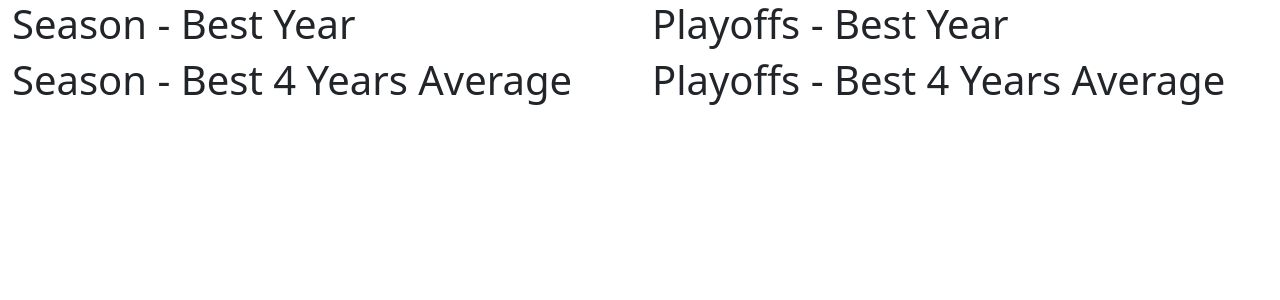
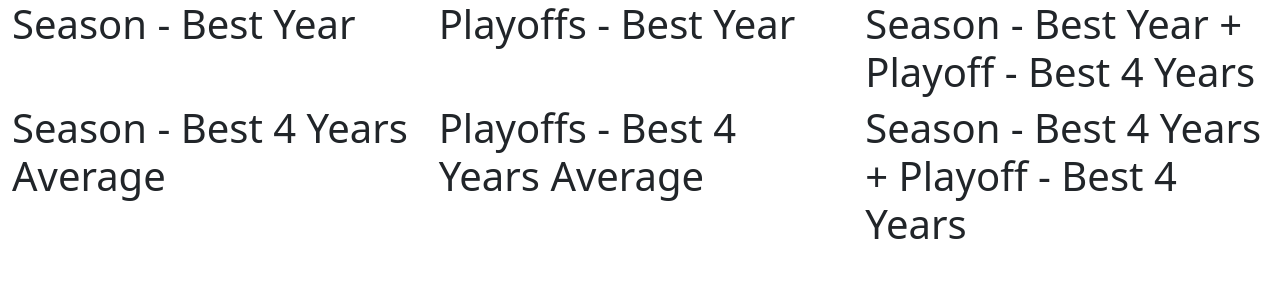
Before and after one commit to d4nieldev/basketball-stats-pandas, a Flask app: template templates/basketball_stats.html in a window 1280 px wide. Shown: the top 300 px of the page. Run offline with Flask 2, Linux system fonts and the light colour scheme; the template is opened without the code that fills it, so the values that code supplies are empty.

Commit message:
added average tables

```diff
--- a/app.py
+++ b/app.py
@@ -26,5 +26,7 @@ def index():
         season_best_year=[top100[0].to_html(classes='data')],
         playoffs_best_year=[top100[1].to_html(classes='data')],
         season_avg_best4=[top100[2].to_html(classes='data')],
-        playoffs_avg_best4=[top100[3].to_html(classes='data')]
+        playoffs_avg_best4=[top100[3].to_html(classes='data')],
+        season_best_year_playoffs_avg=[top100[4].to_html(classes='data')],
+        season_best_4_years_playoffs_avg=[top100[5].to_html(classes='data')],
     )
--- a/static/script.js
+++ b/static/script.js
@@ -1,5 +1,5 @@
 $(document).ready(function(){
-    $("table thead tr:last-child").remove();
+    $("table thead tr:nth-child(2)").remove();
 
     $("table tbody tr").each(function(){
         const id = $(this).find("th").text()
--- a/templates/basketball_stats.html
+++ b/templates/basketball_stats.html
@@ -18,29 +18,41 @@
 <body>
 <div class="container-fluid">
     <div id="best_year" class="row">
-        <div class="col-6">
+        <div class="col-4">
             <h1>Season - Best Year</h1>
             {% for table in season_best_year %}
                 {{ table|safe }}
             {% endfor %}
         </div>
-        <div class="col-6">
+        <div class="col-4">
             <h1>Playoffs - Best Year</h1>
             {% for table in playoffs_best_year %}
                 {{ table|safe }}
             {% endfor %}
         </div>
+        <div class="col-4">
+            <h1>Season - Best Year + Playoff - Best 4 Years</h1>
+            {% for table in season_best_year_playoffs_avg %}
+                {{ table|safe }}
+            {% endfor %}
+        </div>
     </div>
     <div id="best4_years" class="row">
-        <div class="col-6">
+        <div class="col-4">
             <h1>Season - Best 4 Years Average</h1>
             {% for table in season_avg_best4 %}
                 {{ table|safe }}
             {% endfor %}
         </div>
-        <div class="col-6">
+        <div class="col-4">
             <h1>Playoffs - Best 4 Years Average</h1>
             {% for table in playoffs_avg_best4 %}
+                {{ table|safe }}
+            {% endfor %}
+        </div>
+        <div class="col-4">
+            <h1>Season - Best 4 Years + Playoff - Best 4 Years</h1>
+            {% for table in season_best_4_years_playoffs_avg %}
                 {{ table|safe }}
             {% endfor %}
         </div>
```
Also changed, not shown: utils.py (+24 -3 lines), 2 other files.
